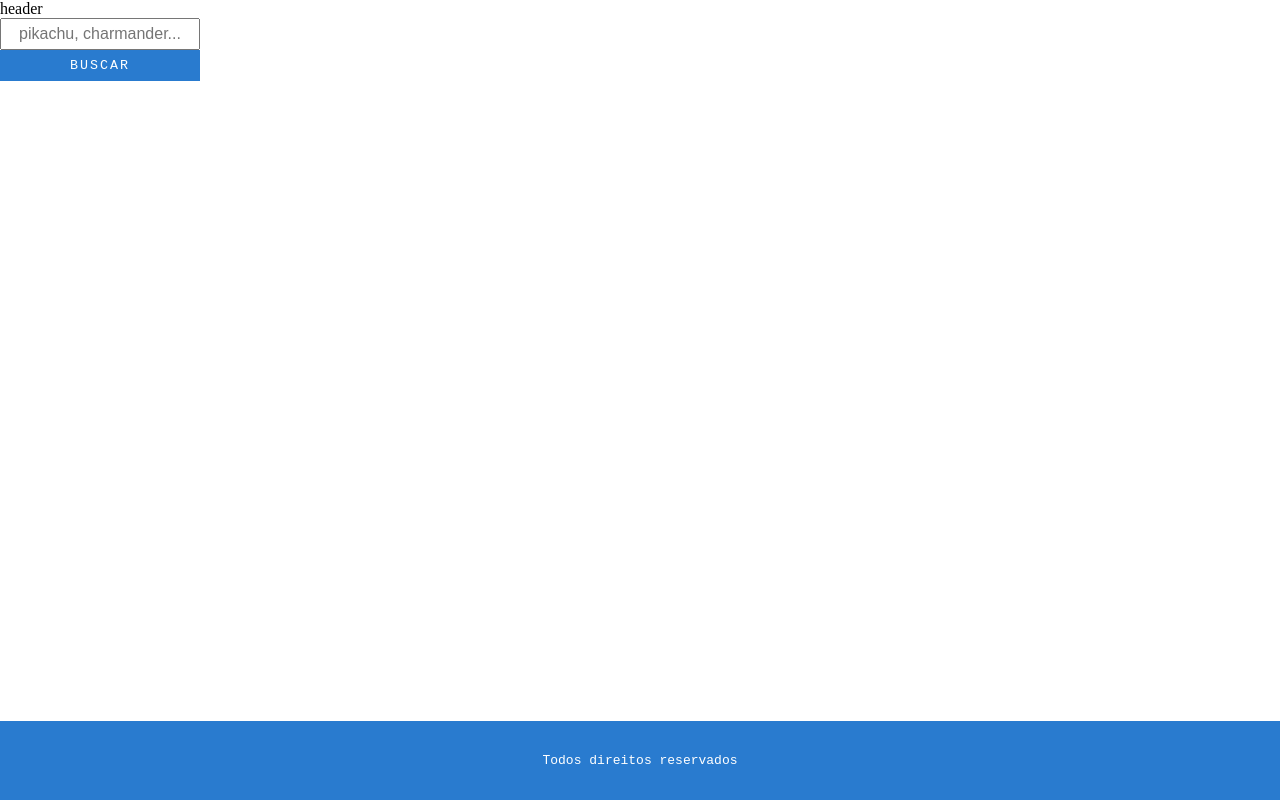
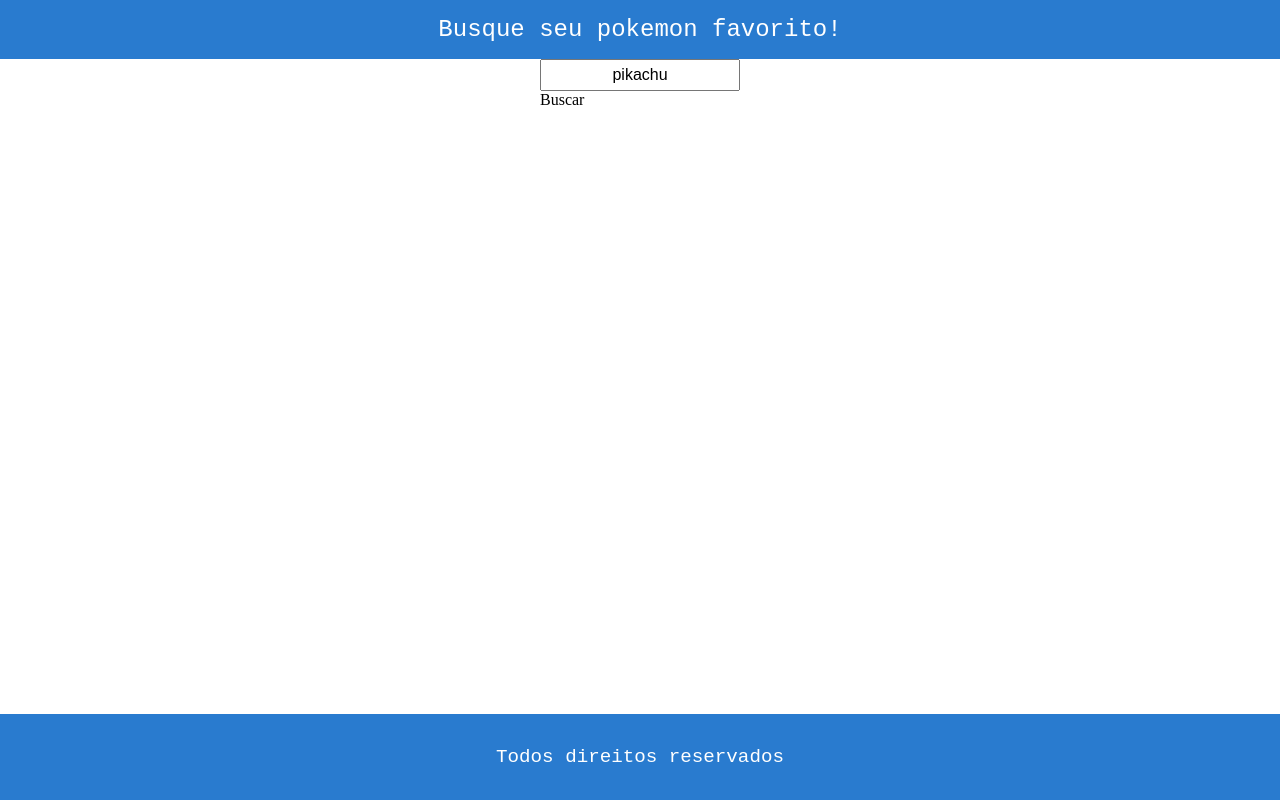
Before and after one commit to GabrielCoutz/pokedex, a Vue app: page / in a window 1280 px wide. Built offline with nearby package versions, Linux system fonts and the light colour scheme.

Commit message:
Implementado rota para detalhes do pokemon

```diff
--- a/src/App.vue
+++ b/src/App.vue
@@ -1,11 +1,9 @@
 <template>
-  <div id="app">
-    <Header />
-    <main id="main">
-      <router-view />
-    </main>
-    <Footer />
-  </div>
+  <Header />
+  <main id="main">
+    <router-view />
+  </main>
+  <Footer />
 </template>
 
 <script>
--- a/src/components/Busca.vue
+++ b/src/components/Busca.vue
@@ -1,7 +1,11 @@
 <template>
   <form @submit.prevent>
     <input type="text" v-model="busca" placeholder="pikachu, charmander..." />
-    <Button @click="searchPokemon" >Buscar</Button>
+    <router-link
+      :to="{ name: 'Detalhes', params: { name: busca } }"
+      class="button"
+      >Buscar</router-link
+    >
     <Erro />
   </form>
 </template>
@@ -14,17 +18,14 @@ import Button from "@/components/Button.vue";
 export default {
   data() {
     return {
-      busca: "",
+      busca: "pikachu",
     };
   },
-  methods: {
-    searchPokemon() {
-      this.$store.dispatch("getPokemon", this.busca.toLocaleLowerCase());
-    },
-  },
+
   computed: {
     ...mapState(["loading"]),
   },
+
   components: {
     Erro,
     Button,
@@ -33,10 +34,13 @@ export default {
 </script>
 
 <style lang="scss" scoped>
+@import "@/styles/globals.scss";
+
 form {
   display: flex;
   flex-direction: column;
   max-width: 200px;
+  margin: 0 auto;
 
   input {
     padding: 0.3rem 0;
--- a/src/components/Erro.vue
+++ b/src/components/Erro.vue
@@ -1,5 +1,5 @@
 <template>
-  <div if="erro">
+  <div v-if="erro">
     {{ erro }}
   </div>
 </template>
@@ -8,7 +8,7 @@
 import { mapState } from "vuex";
 export default {
   computed: {
-    ...mapState(["loading"]),
+    ...mapState(["erro"]),
   },
 };
 </script>
--- a/src/components/Footer.vue
+++ b/src/components/Footer.vue
@@ -1,6 +1,8 @@
 <template>
-  <footer>
-    <span>Todos direitos reservados</span>
+  <footer class="wrapperFooter">
+    <div class="footer">
+      <span>Todos direitos reservados</span>
+    </div>
   </footer>
 </template>
 
@@ -13,11 +15,15 @@ export default {
 <style lang="scss" scoped>
 @import "@/styles/variables";
 
-footer {
+.wrapperFooter {
   background-color: $primary-color;
-  padding: 2rem;
-  text-align: center;
-  color: white;
-  font-family: monospace;
+
+  .footer {
+    padding: 2rem;
+    font-size: 1.2rem;
+    text-align: center;
+    color: white;
+    font-family: monospace;
+  }
 }
 </style>
--- a/src/components/Header.vue
+++ b/src/components/Header.vue
@@ -1,5 +1,7 @@
 <template>
-  <header>header</header>
+  <header class="wrapperHeader">
+    <div class="container header">Busque seu pokemon favorito!</div>
+  </header>
 </template>
 
 <script>
@@ -9,16 +11,18 @@ export default {
 </script>
 
 <style lang="scss" scoped>
-nav {
-  padding: 30px;
+@import "@/styles/variables";
+@import "@/styles/globals";
 
-  a {
-    font-weight: bold;
-    color: #2c3e50;
+.wrapperHeader {
+  background-color: $primary-color;
 
-    &.router-link-exact-active {
-      color: #42b983;
-    }
+  .header {
+    padding: 1rem;
+    text-align: center;
+    color: white;
+    font-family: monospace;
+    font-size: 1.5rem;
   }
 }
 </style>
--- a/src/components/PokemonList.vue
+++ b/src/components/PokemonList.vue
@@ -1,5 +1,5 @@
 <template>
-  <div v-if="pokemon">
+  <div v-if="pokemon" class="container">
     <Card />
   </div>
 </template>
@@ -18,4 +18,6 @@ export default {
 };
 </script>
 
-<style></style>
+<style lang="scss" scoped>
+@import "@/styles/globals";
+</style>
--- a/src/router/index.js
+++ b/src/router/index.js
@@ -1,17 +1,18 @@
 import { createRouter, createWebHistory } from "vue-router";
 import Home from "../views/Home.vue";
-import Detalhes from "../views/Detalhes.vue";
+// import Detalhes from "../views/Detalhes.vue";
 
 const routes = [
   {
     path: "/",
     name: "home",
-    component: Home,
+    component: () => import("../views/Home.vue"),
   },
   {
-    path: "/detalhes",
+    path: "/detalhes/:name",
+    component: () => import("../views/Detalhes.vue"),
     name: "Detalhes",
-    component: Detalhes,
+    props: true,
   },
 ];
 
--- a/src/store/index.js
+++ b/src/store/index.js
@@ -7,7 +7,7 @@ export default createStore({
     erro: null,
     loading: false,
   },
-  getters: {},
+
   mutations: {
     SET_POKEMON(state, payload) {
       state.pokemon = payload;
@@ -21,6 +21,7 @@ export default createStore({
       state.loading = payload;
     },
   },
+
   actions: {
     async getPokemon(context, payload) {
       context.commit("SET_LOADING", true);
@@ -37,5 +38,4 @@ export default createStore({
       }
     },
   },
-  modules: {},
 });
--- /dev/null
+++ b/src/styles/globals.scss
@@ -0,0 +1,4 @@
+.container {
+  max-width: 1300px;
+  margin: 0 auto;
+}
--- a/src/views/Detalhes.vue
+++ b/src/views/Detalhes.vue
@@ -1,11 +1,37 @@
 <template>
-  <div>detalhes</div>
-  <router-link to="/">home</router-link>
+  <div v-if="loading">Carregando...</div>
+  <PokemonList v-else-if="pokemon" />
+  <div v-else>
+    <h1>{{ erro || "Não foi possível encontrar o que você procura =/" }}</h1>
+    <router-link to="/">Voltar</router-link>
+  </div>
 </template>
 
 <script>
+import PokemonList from "@/components/PokemonList.vue";
+import { mapState } from "vuex";
+
 export default {
   name: "Detalhes",
+  props: ["name"],
+
+  methods: {
+    searchPokemon() {
+      this.$store.dispatch("getPokemon", this.name.toLocaleLowerCase());
+    },
+  },
+
+  created() {
+    this.searchPokemon();
+  },
+
+  computed: {
+    ...mapState(["pokemon", "erro", "loading"]),
+  },
+
+  components: {
+    PokemonList,
+  },
 };
 </script>
 
--- a/src/views/Home.vue
+++ b/src/views/Home.vue
@@ -1,7 +1,6 @@
 <template>
-  <section>
+  <section class="container">
     <Busca />
-    <PokemonList />
   </section>
 </template>
 
@@ -14,3 +13,7 @@ export default {
   components: { Busca, PokemonList },
 };
 </script>
+
+<style lang="scss" scoped>
+@import "@/styles/globals";
+</style>
```
